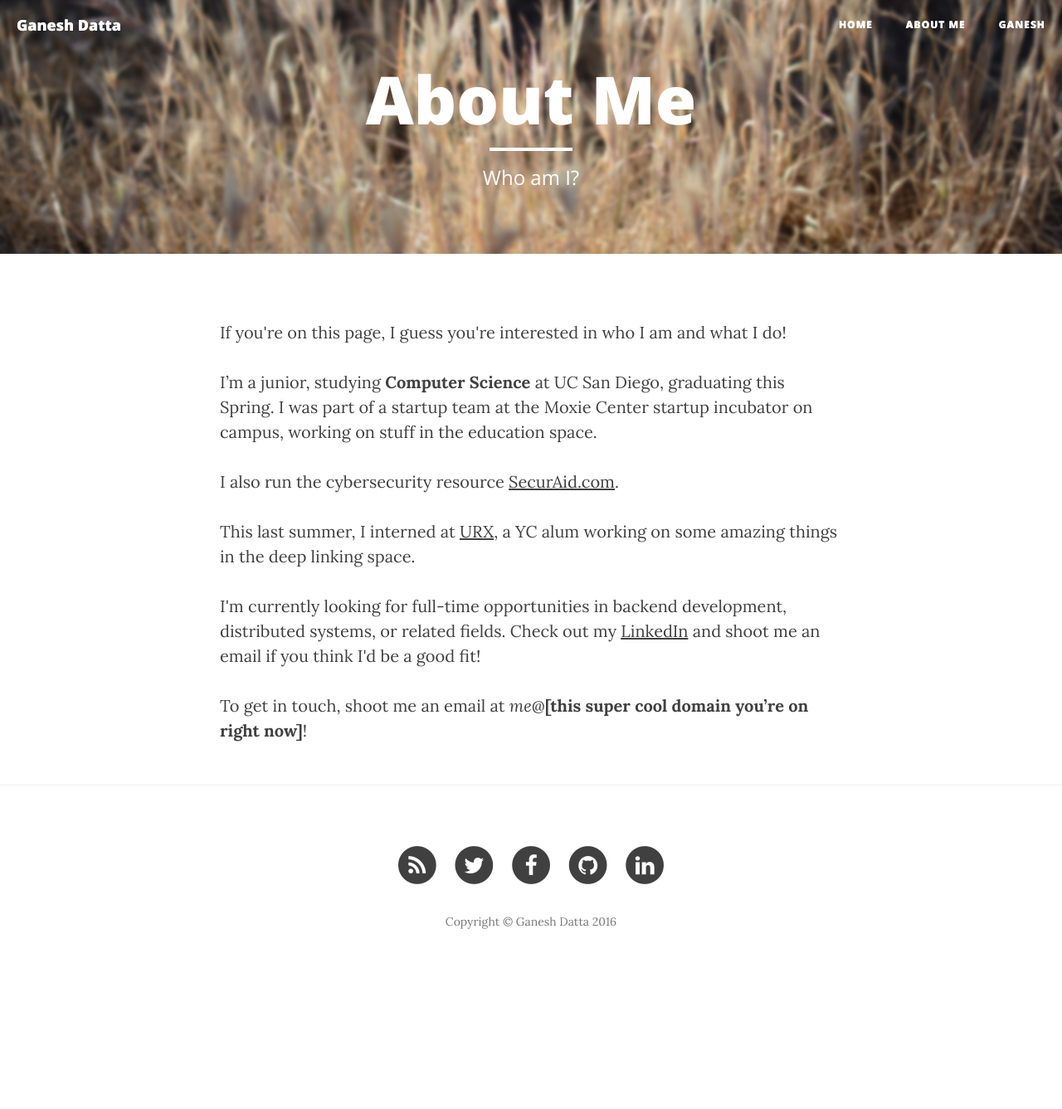
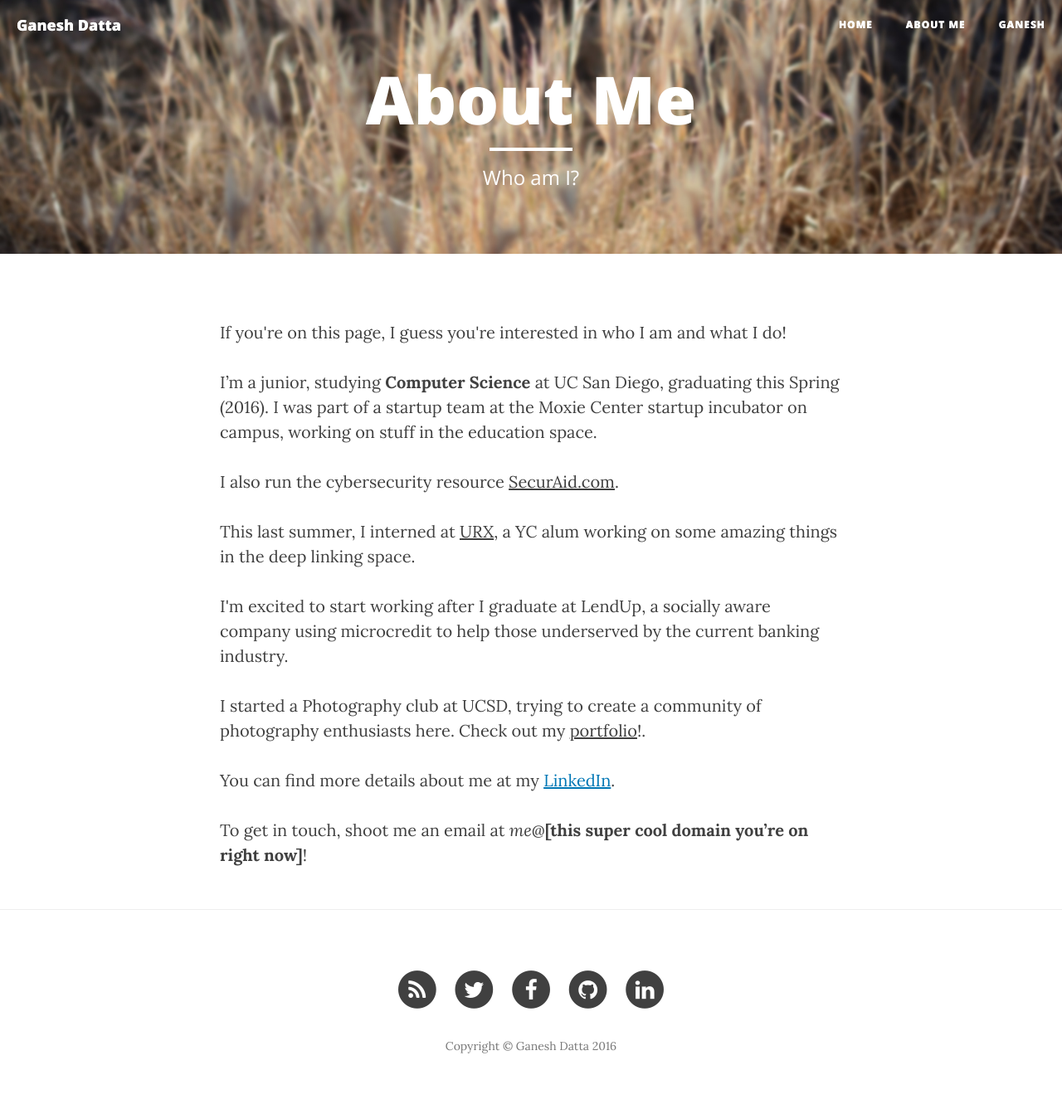
Before and after one commit to gsdatta/gsdatta, a Jekyll site: the page built from about.html, in a window 1280 px wide. Shown: the whole page at 83% size. Built offline with Jekyll 4.4.1, drawn with Linux system fonts in a browser that asks for light colours; nearby versions of some CDN libraries; before the commit the page ends 1187 px from its top, so only the background shows below that.

Commit message:
Updating about me

```diff
--- a/about.html
+++ b/about.html
@@ -6,8 +6,10 @@ header-img: "img/brown-grass.jpg"
 ---
 
 <p>If you're on this page, I guess you're interested in who I am and what I do!</p>
-<p>I’m a junior, studying <b>Computer Science</b> at UC San Diego, graduating this Spring. I was part of a startup team at the Moxie Center startup incubator on campus, working on stuff in the education space.
+<p>I’m a junior, studying <b>Computer Science</b> at UC San Diego, graduating this Spring (2016). I was part of a startup team at the Moxie Center startup incubator on campus, working on stuff in the education space.
 <p>I also run the cybersecurity resource <a href="securaid.com">SecurAid.com</a>.</p>
-<p>This last summer, I interned at <a href="https://urx.com">URX</a>, a YC alum working on some amazing things in the deep linking space.<p>
-<p>I'm currently looking for full-time opportunities in backend development, distributed systems, or related fields. Check out my <a href="https://www.linkedin.com/in/gsdatta">LinkedIn</a> and shoot me an email if you think I'd be a good fit!</p>
+<p>This last summer, I interned at <a href="https://urx.com">URX</a>, a YC alum working on some amazing things in the deep linking space.</p>
+<p>I'm excited to start working after I graduate at LendUp, a socially aware company using microcredit to help those underserved by the current banking industry.</p>
+<p>I started a Photography club at UCSD, trying to create a community of photography enthusiasts here. Check out my <a href="https://500px.com/gdatta">portfolio</a>!.</p>
+<p>You can find more details about me at my <a href="https://www.linkedin.com/in/gsdatta" style="color: #0077b5;">LinkedIn</a>.</p>
 <p>To get in touch, shoot me an email at <i>me</i>@<b>[this super cool domain you’re on right now]</b>!</p>
```
